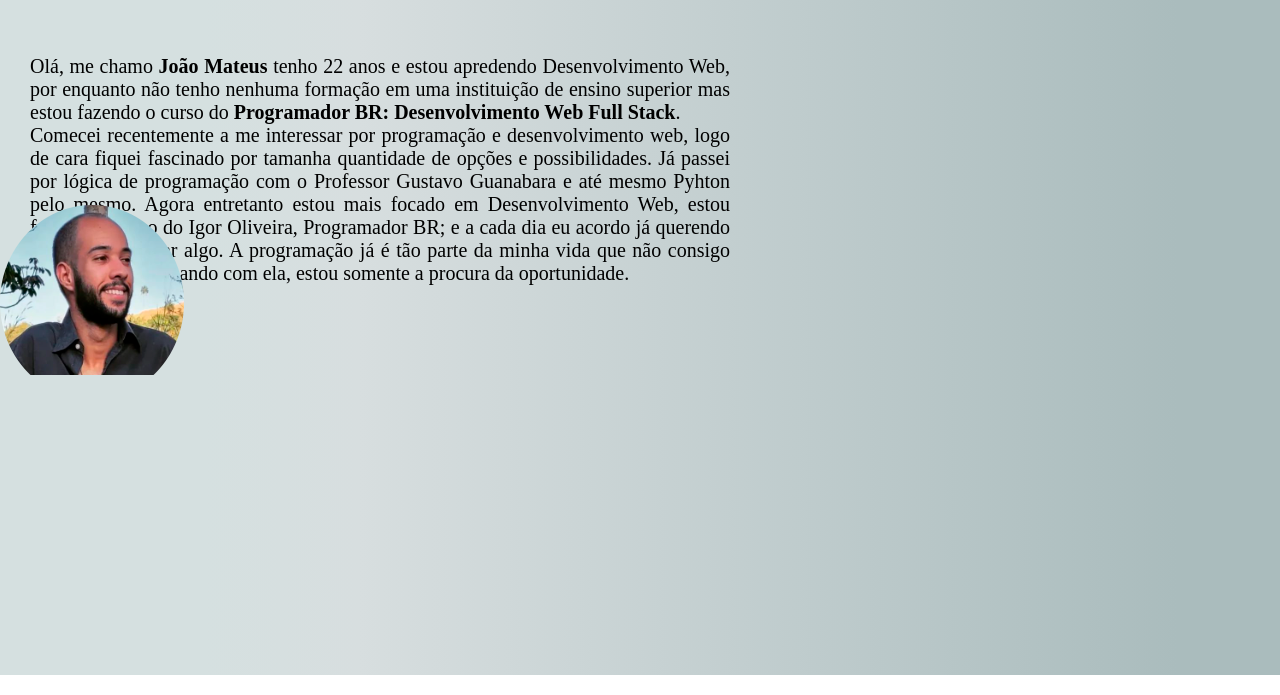
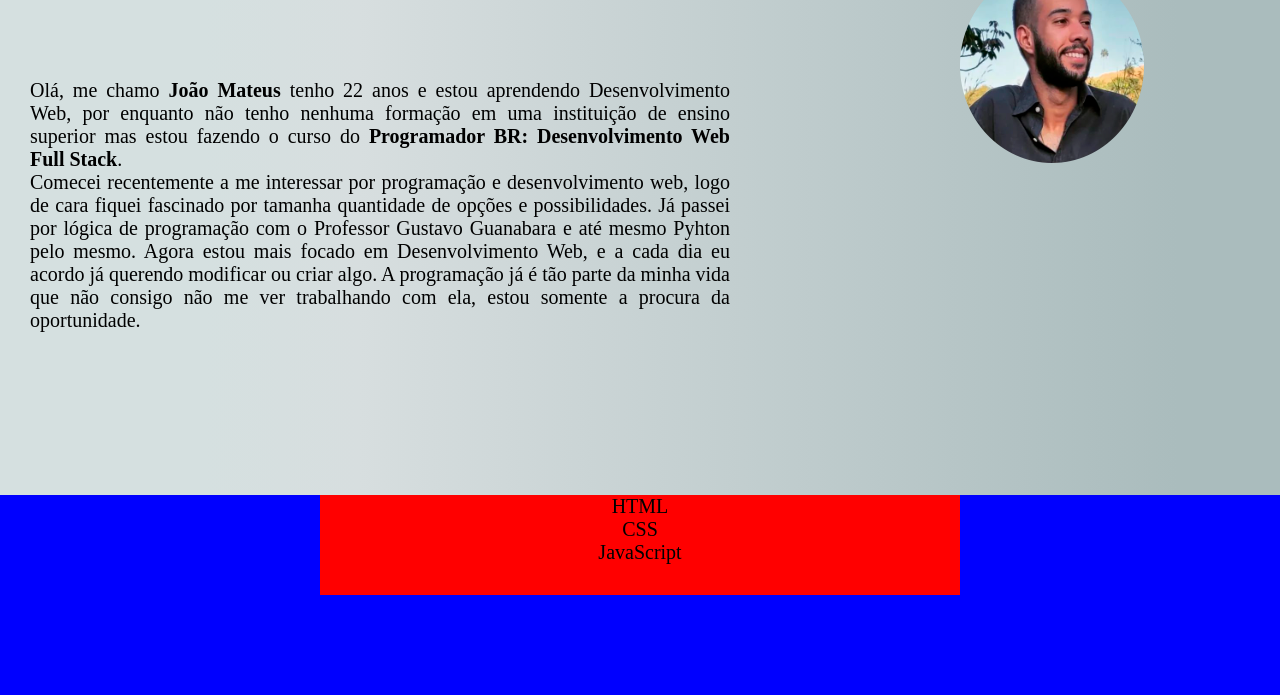
Before and after one commit to Joaomateus00/Curriculo, a plain HTML site: page index.html in a window 1280 px wide. Shown: the part 125-820 px from the top of the page. Drawn offline with Linux system fonts and the light colour scheme.

Commit message:
upload da foto de perfil e add skills

```diff
--- a/index.html
+++ b/index.html
@@ -23,10 +23,17 @@
     </div>
     <div class="conteiner-conteudo">
         <div class="conteiner-cont-prin">
-            <p class="paragrafo-prin"> Olá, me chamo <strong> João Mateus </strong>tenho 22 anos e estou apredendo Desenvolvimento Web, por enquanto não tenho nenhuma formação em uma instituição de ensino superior mas estou fazendo o curso do <strong> Programador BR: Desenvolvimento Web Full Stack</strong>.</p>
-            <p class="paragrafo-prin">Comecei recentemente a me interessar por programação e desenvolvimento web, logo de cara fiquei fascinado por tamanha quantidade de opções e possibilidades. Já passei por lógica de programação com o Professor Gustavo Guanabara e até mesmo Pyhton pelo mesmo. Agora entretanto estou mais focado em Desenvolvimento Web, estou fazendo o curso do Igor Oliveira, Programador BR; e a cada dia eu acordo já querendo modificar ou criar algo. A programação já é tão parte da minha vida que não consigo não me ver trabalhando com ela, estou somente a procura da oportunidade.</p>
+            <p class="paragrafo-prin"> Olá, me chamo <strong> João Mateus </strong>tenho 22 anos e estou aprendendo Desenvolvimento Web, por enquanto não tenho nenhuma formação em uma instituição de ensino superior mas estou fazendo o curso do <strong> Programador BR: Desenvolvimento Web Full Stack</strong>.</p>
+            <p class="paragrafo-prin">Comecei recentemente a me interessar por programação e desenvolvimento web, logo de cara fiquei fascinado por tamanha quantidade de opções e possibilidades. Já passei por lógica de programação com o Professor Gustavo Guanabara e até mesmo Pyhton pelo mesmo. Agora estou mais focado em Desenvolvimento Web, e a cada dia eu acordo já querendo modificar ou criar algo. A programação já é tão parte da minha vida que não consigo não me ver trabalhando com ela, estou somente a procura da oportunidade.</p>
         </div>
         <img id="foto-perfil" src="imagens/perfil.png" alt="foto de perfil">
     </div>
+    <div class="conteiner-habil">
+        <div class="cont-habil-conteudo">
+            <p class="paragrafo-hab">HTML</p>
+            <p class="paragrafo-hab">CSS</p>
+            <p class="paragrafo-hab">JavaScript</p>
+        </div>
+    </div>
 </body>
 </html>
--- a/style.css
+++ b/style.css
@@ -57,7 +57,8 @@ a:link, a:visited{
 }
 .conteiner-conteudo{
     width: 100vw;
-    height: 50vh;
+    height: 65vh;
+    overflow-y: hidden;
 }
 .conteiner-cont-prin{
     width: 700px;
@@ -76,8 +77,24 @@ a:link, a:visited{
 }
 
 #foto-perfil{
-    display: flex;
-    align-items: center;
-    justify-content: center;
+    left: 75%;
+    top: -50%;
     position: relative;
 }
+.conteiner-habil{
+    width: 100vw;
+    height: 200px;
+    background-color: blue;
+}
+.cont-habil-conteudo{
+    width: 50%;
+    height: 50%;
+    background-color: red;
+    margin: auto;
+}
+.paragrafo-hab{
+    font-family: 'Times New Roman', Times, serif;
+    font-size: 20px;
+    text-align: center;
+    justify-content: center;
+}
```
